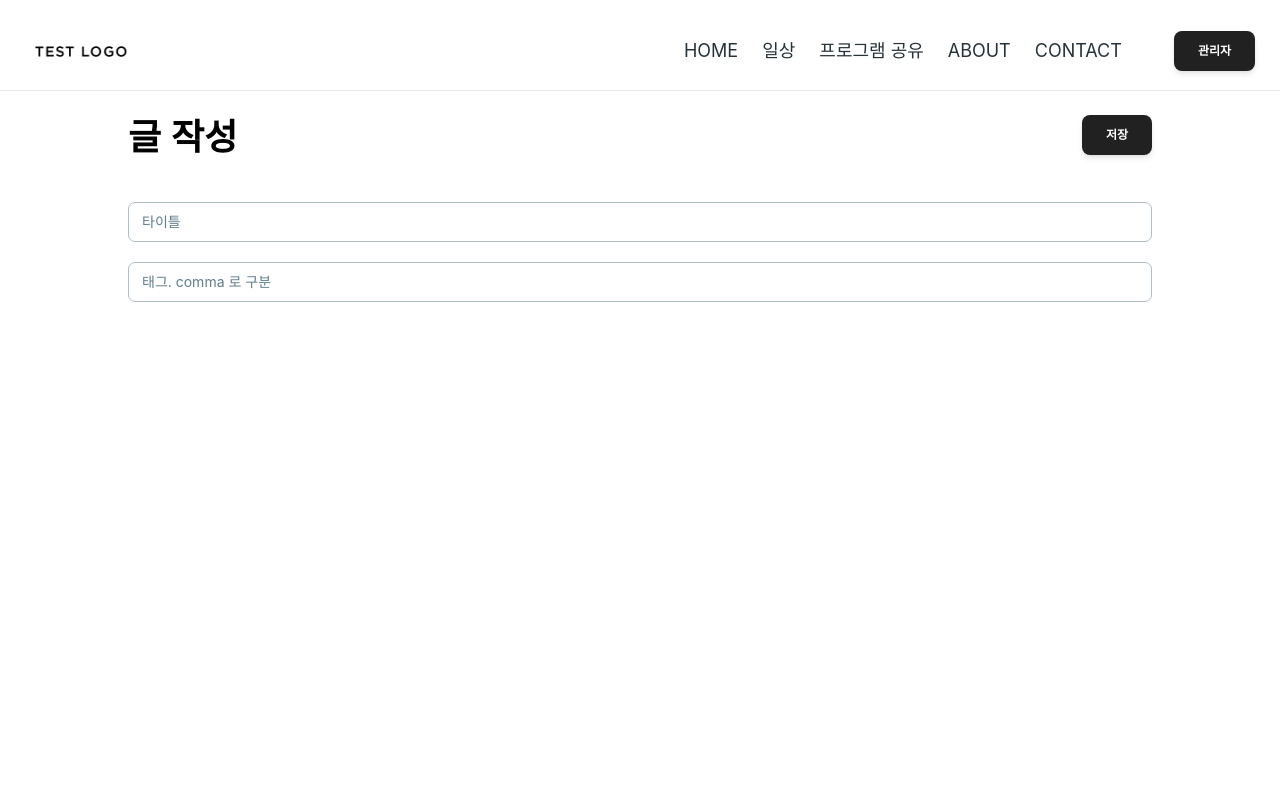
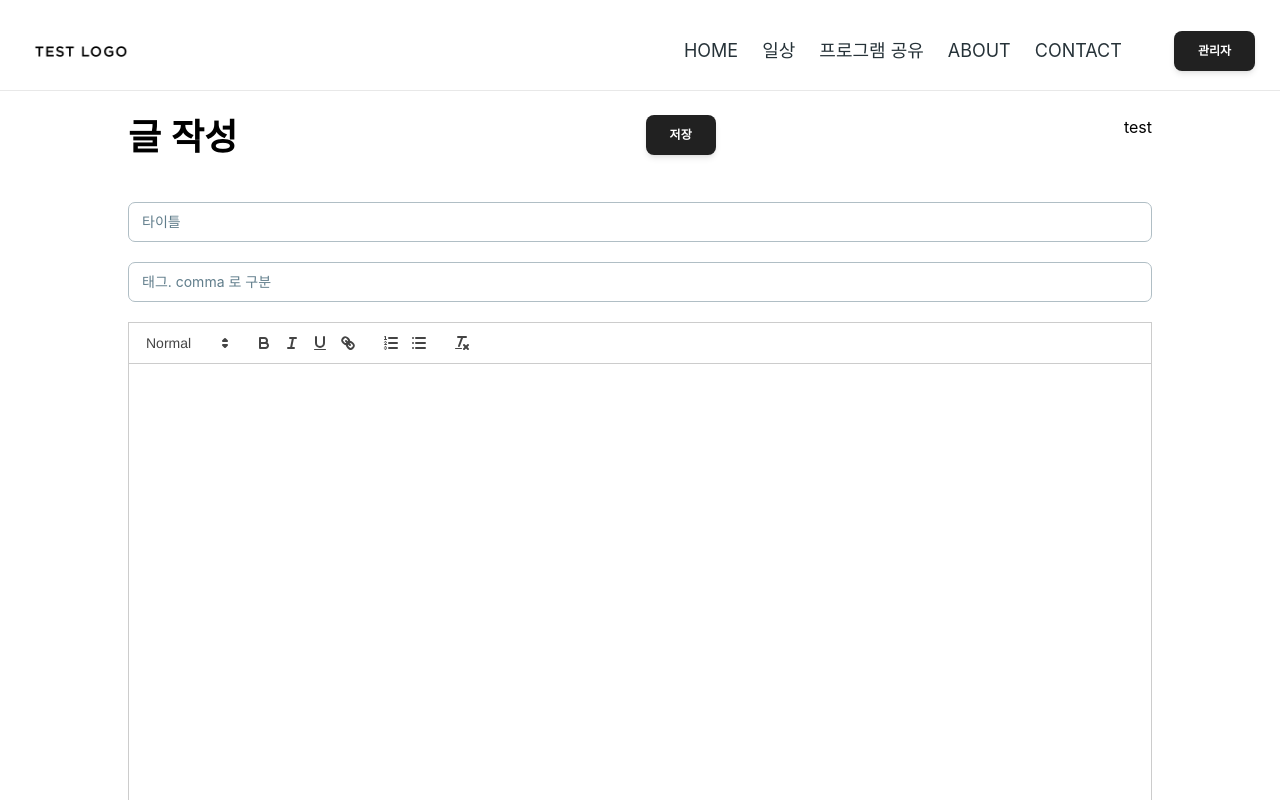
Before and after one commit to Timmer27/jonggulog, a Next.js app: page /admin in a window 1280 px wide. Shown: the top 800 px of the page. Built offline with nearby package versions, Linux system fonts and the light colour scheme; a web font is replaced by a local one.

Commit message:
rich text 적용 및 db 연동 성공

```diff
--- a/pages/_app.tsx
+++ b/pages/_app.tsx
@@ -3,7 +3,6 @@ import { ThemeProvider } from "@material-tailwind/react";
 import { QueryClient, QueryClientProvider } from "react-query";
 import { ReactQueryDevtools } from "react-query/devtools";
 import "../styles/globals.css";
-import PageFooter from "../components/pageFooter";
 import PageHeader from "../components/pageHeader";
 
 // 인스턴스 생성
--- a/pages/admin/index.tsx
+++ b/pages/admin/index.tsx
@@ -1,5 +1,11 @@
-import React, { useState, useEffect, useRef } from "react";
+import dynamic from "next/dynamic";
+const ReactQuill = dynamic(() => import("react-quill"), { ssr: false });
+import "react-quill/dist/quill.snow.css";
+import React, { useState, useEffect, useRef, useMemo } from "react";
 import { Button, Input, Typography } from "@material-tailwind/react";
+import Link from "next/link";
+// import transactionHandler from "../db/pool";
+// import selectFetchHandler from "../db/pool";
 
 interface postObj {
   type: string;
@@ -9,19 +15,26 @@ interface postObj {
 
 export default function MyEditor({ props }: any) {
   const titleRef = useRef<HTMLInputElement>();
+  const tagRef = useRef<HTMLInputElement>();
   const [contentData, setContentData] = useState<string>();
 
-  const savePostHandler = () => {
-    const targetvalue = titleRef.current.value || "";
-    if (!targetvalue || !contentData) {
+  const savePostHandler = async () => {
+    const titleValue = titleRef.current.value || "";
+    const tagValue = tagRef.current.value || "";
+    if (!titleValue || !tagValue || !contentData) {
       alert("글 입력 ㄱ");
     } else {
-      const title = titleRef.current.value;
-      console.log(contentData, title);
+      // const result = handleMySql()
+
+      // selectFetchHandler()
+      // transactionHandler()
+      // console.log(result, titleValue, tagValue, contentData);
       // const title = titleRef.current.value
       // console.log
     }
   };
+
+
 
   return (
     <div className="mt-12 m-auto w-[80%]">
@@ -37,6 +50,7 @@ export default function MyEditor({ props }: any) {
         >
           저장
         </Button>
+        <Link href={"/api/test"}> test </Link>
       </div>
       <div className="mb-5">
         <Input
@@ -50,23 +64,16 @@ export default function MyEditor({ props }: any) {
         <Input
           label="태그. comma 로 구분"
           crossOrigin={{}}
-          inputRef={titleRef}
+          inputRef={tagRef}
           className="mb-4"
         />
       </div>
-
-      {/* <CKEditor
-        editor={ClassicEditor}
-        data=""
-        // onInit={(editor) => {
-        // You can store the "editor" and use when it is needed.
-        //   console.log("Editor is ready to use!", editor);
-        // }}
-        onChange={(event, editor) => {
-          const data = editor.getData();
-          setContentData(data);
+      <ReactQuill
+        value={contentData}
+        onChange={(val) => {
+          setContentData(val);
         }}
-      /> */}
+      />
     </div>
-  )
+  );
 }
--- /dev/null
+++ b/pages/api/test.tsx
@@ -0,0 +1,14 @@
+import type { NextApiRequest, NextApiResponse } from 'next';
+const db = require('../db/db');
+
+export default function test(req : NextApiRequest, res : NextApiResponse) {
+    db.query("SELECT * FROM posting",
+    function (err: any, result: any) {
+        if(err) {
+            console.log(err)
+        } else {
+            console.log(result);
+            res.json(result);
+        }
+    });
+}
--- /dev/null
+++ b/pages/db/db.ts
@@ -0,0 +1,15 @@
+export {};
+const mysql = require("mysql2");
+let db;
+try {
+  db = mysql.createConnection({
+    host: `${process.env.DB_HOST}`,
+    port: `${process.env.DB_PORT}`,
+    user: `${process.env.DB_USER}`,
+    password: `${process.env.DB_PW}`,
+    database: `${process.env.DB_NAME}`
+  });
+} catch (err) {
+  console.error(err);
+}
+module.exports = db;
--- a/styles/globals.css
+++ b/styles/globals.css
@@ -7,7 +7,7 @@ body {
   margin: 0;
   font-family: -apple-system, Orbit-Regular, sans-serif;
 }
-.ck-editor__editable {
+.ql-editor {
   min-height: 40rem;
 }
 
--- a/tsconfig.json
+++ b/tsconfig.json
@@ -21,7 +21,7 @@
     "next-env.d.ts",
     "**/*.ts",
     "**/*.tsx"
-  ],
+, "pages/admin/index.tsx", "pages/db/db.ts"  ],
   "exclude": [
     "node_modules"
   ]
```
Also changed, not shown: package.json (+12 -3 lines), 1 other file (tests, documents, lock files or other folders).
